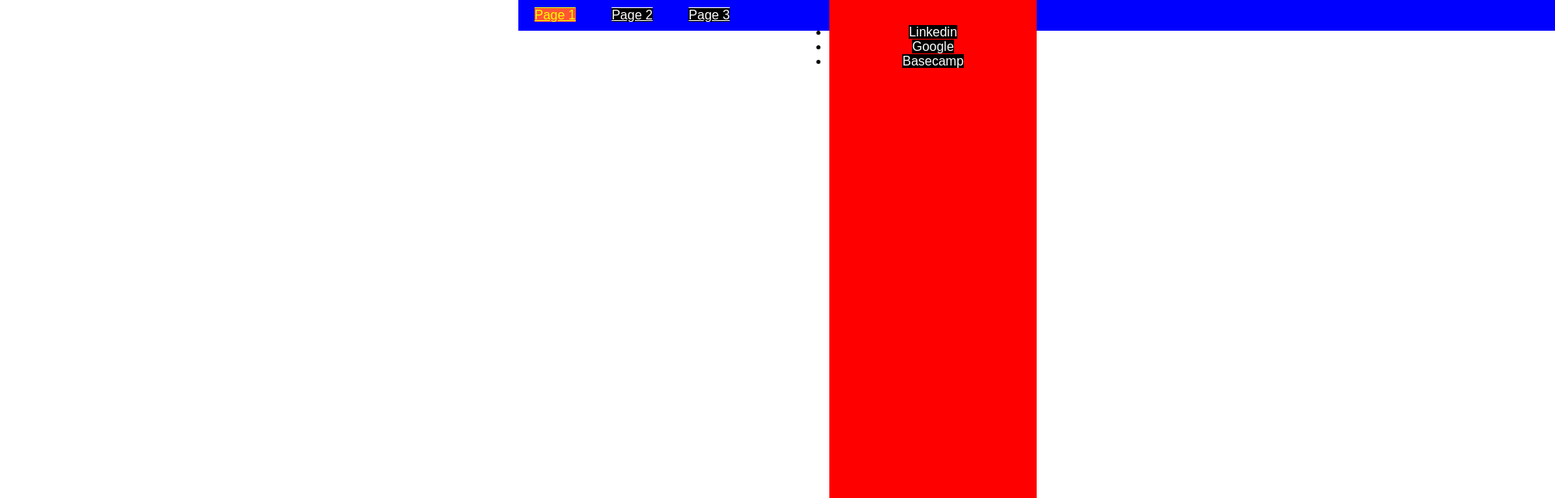
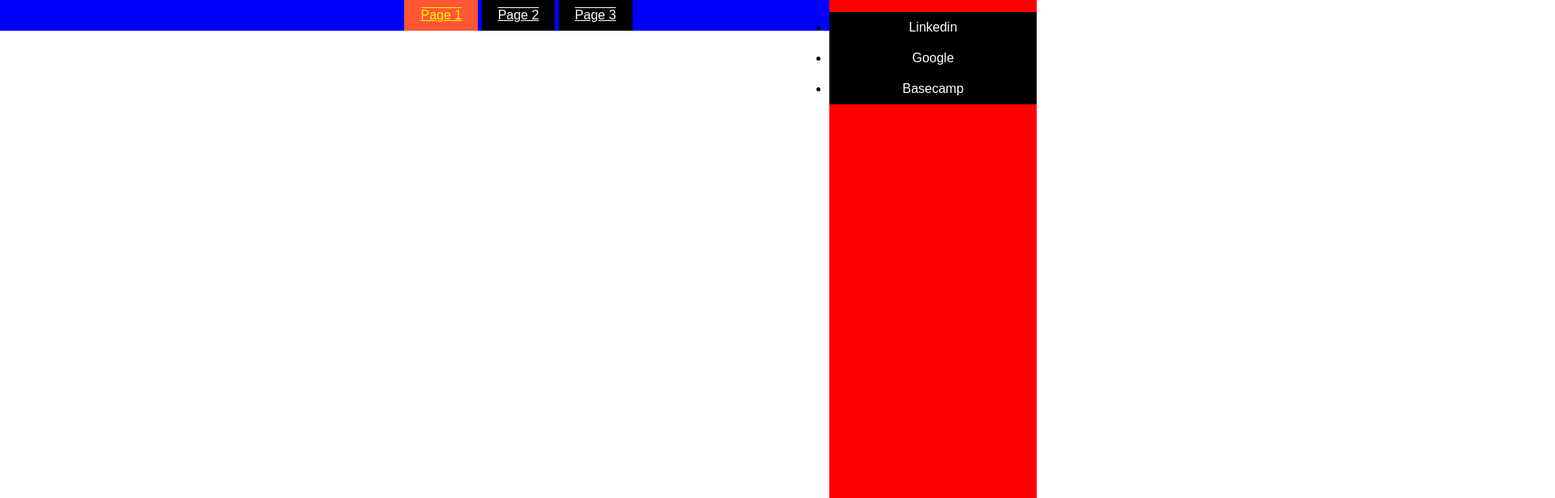
Before and after one commit to fattaneh-cyber/lab8, a plain HTML site: page index.html in a window 1280 px wide. Shown: the top 616 px of the page at 81% size, 1920 px wide, since content can reach past the window. Drawn offline with Linux system fonts and the light colour scheme.

Commit message:
style.css

```diff
--- a/css/style.css
+++ b/css/style.css
@@ -1,48 +1,56 @@
-/* Navigation Bar (Top) */
-#navbar-container ul {
-    background-color: blue;
-    overflow: hidden;
-    float: left;
-    width: 100%;
-    position: relative;
-    list-style-type: none;
+/* General Styles */
+* {
     margin: 0;
     padding: 0;
-    left: 50%;
-    float: left;
-    position: relative;
-    display: block;
+    box-sizing: border-box;
+}
+
+/* Navigation Bar (Top) */
+#main-navbar {
+    background-color: blue;
+    width: 100%;
+}
+
+#navbar-container {
+    width: 100%;
+    text-align: center; /* Center the navigation */
+}
+
+#navbar-container ul {
+    list-style-type: none;
+    overflow: hidden;
+    padding: 0;
 }
 
 #navbar-container ul li {
     display: inline-block;
-    padding: 10px 20px;
 }
 
 #navbar-container ul li a {
+    display: block;
+    padding: 10px 20px;
     color: #fff;
     text-decoration: none;
     background-color: #000;
     text-decoration: underline overline;
 }
 
-/* Highlight the active page */
 #navbar-container ul li#onpage a {
-    background-color: #ff5733; /* Example active page background color */
-    color: yellow;  /* Optionally change text color for the active link */
+    background-color: #ff5733; /* Active page background color */
+    color: yellow;
 }
 
 /* Sidebar (Side Navigation) */
 #sidebar {
     position: fixed;
-    right: 0%;
+    right: 0;
+    top: 0;
     background-color: red;
     height: 100%;
     width: 20%;
     list-style-type: none;
     text-align: center;
     padding: 0;
-    display: block;
 }
 
 #sidebar-container ul {
@@ -50,6 +58,8 @@
 }
 
 #sidebar-container ul li a {
+    display: block;
+    padding: 10px;
     color: #fff;
     text-decoration: none;
     background-color: #000;
```
